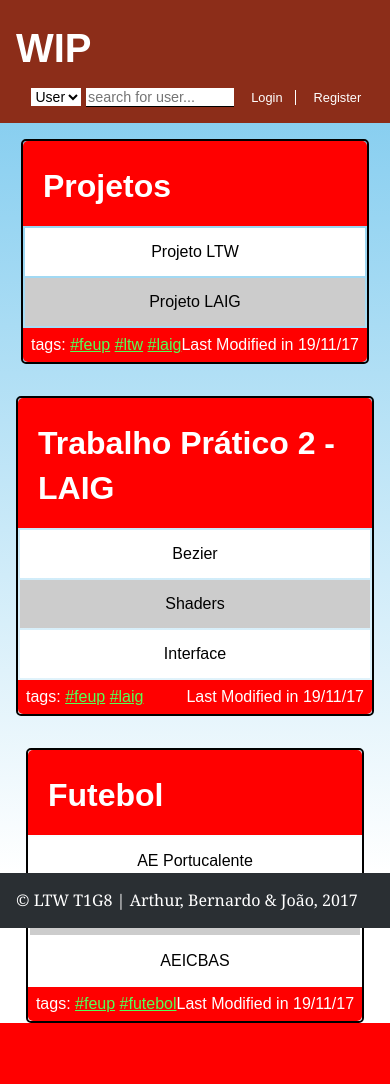
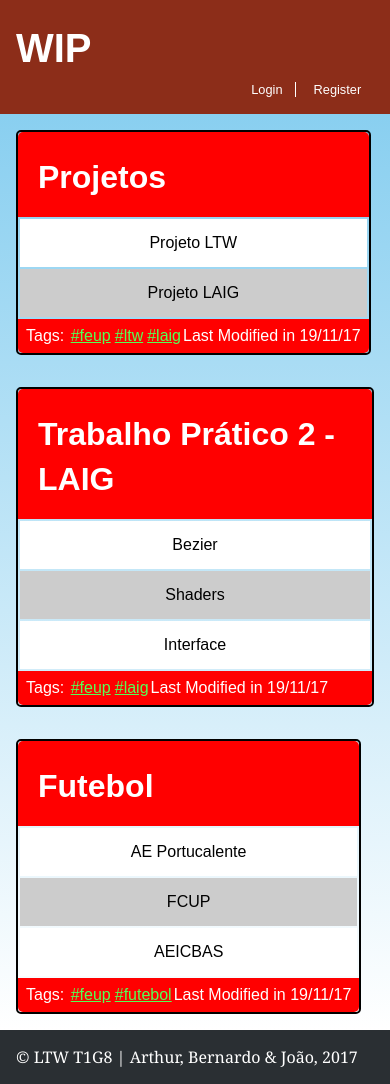
Before and after one commit to jotapsa/LTW-T1G8, a PHP site: page / in a window 390 px wide. Before the commit the page ends 1023 px from the top, so only its background shows below. Run offline with PHP 8.4, Linux system fonts and the light colour scheme; data comes from the database, SQL or seed files in the repository; data that the repository does not hold is empty.

Commit message:
fix to-do-list problem with reduced width

```diff
--- a/css/forms.css
+++ b/css/forms.css
@@ -1,9 +1,16 @@
+#login{
+    background-image: linear-gradient(to top, white, #89CFF0);
+
+    display: flex;
+    flex-flow: column nowrap;
+    height: 750px;
+}
+
 form {
-  background-color: white;
-  color: black;
-  margin: 2em auto;
-  width: 20em;
-  padding: 1em;
+    color: black;
+    margin: 2em auto;
+    width: 20em;
+    padding: 1em;
 }
 
 .val_error{
--- a/css/index_session.css
+++ b/css/index_session.css
@@ -1,34 +1,30 @@
-/*
-#main{
-  display:grid;
-  grid-template-columns: [user] auto [user_lists] auto;
-  background-image: linear-gradient(to top, white, #89CFF0);
-}
-*/
-
 #main {
     display: flex;
     flex-flow: row nowrap;
 }
 
 #user{
-    flex: 1 100%;
+    flex: 0 1 auto;
 
     background-color: #ffffff;
+
     text-align: center;
-    display:block;
-    margin: 1em;
+    display: flex;
+    flex-flow: column wrap;
+
     border: 2px solid black;
     border-radius: 5px;
+
     max-width: 270px;
+    margin: 1em;
 }
 
 #user > #headshot{
-  padding: 1.5em 2.5em;
+    margin: 1.5em;
 }
 
-#user > #name_user > h2{
-  padding-right: 2em;
+#user > #name_user{
+    text-align: center;
 }
 
 #user_lists{
@@ -48,7 +44,7 @@
     justify-content: center;
     align-items: flex-start;
 
-    height: 750px;
+    min-height: 750px;
 
     background-image: linear-gradient(to top, white, #89CFF0);
 }
@@ -59,7 +55,7 @@
     border-radius: 5px;
 
     display: grid;
-    grid-template-rows: /*[image] auto*/ [title] auto [items] auto [footer] auto;
+    grid-template-rows: [title] auto [items] auto [footer] auto;
 }
 
 #to-do-lists header{
@@ -69,13 +65,6 @@
     border-top-right-radius: 5px;
 }
 
-/*
-#to-do-lists img{
-    grid-area: image;
-    border-radius: 8px;
-    width: 100%;
-}
-*/
 
 #to-do-lists > article > header > h1{
     text-align: left;
@@ -85,7 +74,6 @@
 }
 
 #to-do-lists > article > header > h1 > a{
-  /*margin: 0em;*/
   color: white;
   text-decoration: none;
 }
@@ -146,7 +134,7 @@
 }
 
 .tags:first-child:before{
-    content: "tags: ";
+    content: "Tags: ";
     color: white;
 }
 
@@ -154,30 +142,30 @@
     color: #5f5;
 }
 
-/*
-#items ul {
-  margin: 0;
-  padding: 0;
-  list-style-type: none;
+@media all and (max-width: 750px) {
+    #main{
+        flex-flow: column wrap;
     }
 
-#items li {
-  background-color: white;
-  text-align: center;
-
-  padding: 1em 0;
+    #user{
+        flex-flow: row nowrap;
+        min-width: 92.5%;
     }
 
-#items li a{
-  color: black;
-  text-decoration: none;
+    #user > #name_user{
+        padding: 4em 0em;
     }
 
-#items li:hover {
-  background-color: green;
+    #to-do-lists{
+        flex-flow: column wrap;
     }
 
-#items li:hover a{
-  color: white;
+    #to-do-lists footer{
+        display: flex;
+        flex-flow: row wrap;
     }
-*/
+
+    .tags a{
+        padding: 2px;
+    }
+}
--- a/css/style.css
+++ b/css/style.css
@@ -1,11 +1,4 @@
 /* header */
-/*
-body{
-  margin: 0;
-  display: grid;
-  grid-template-rows: [header] auto [header_end content] auto [content_end footer] auto;
-}
-*/
 
 body{
     display: flex;
@@ -26,7 +19,7 @@ body > header {
 
 body > header h1, body > header h2{
   margin: 0;
-  font-size: 50px;
+  font-size: 100px;
 }
 
 body > header a {
@@ -94,79 +87,6 @@ body > header #signup {
     display: block;
 }
 
-/* article */
-
-/*#news header {
-  max-width: 10em;
-  padding: 1em;
-  position: absolute;
-}
-
-#news header h1{
-  margin: 0;
-
-  text-shadow: .2em .2em .2em black;
-}
-
-#news header a{
-  color: white;
-  text-decoration: none;
-}
-
-#news img {
-  width: 100%;
-}
-
-#news > article {
-  background-color: white;
-
-  margin: 1em 1em 1em 0;
-}
-
-#news > article > p{
-  padding: 0 1em;
-}
-
-#news > article > p:first-of-type:first-letter{
-  font-size: 2em;
-}
-
-#news > article > a{
-  padding: 0 1em;
-  float: right;
-  color: black;
-}
-
-#news footer {
-  color: white;
-  background-color: #f4655f;
-
-  padding: 1em;
-}
-
-#news footer a{
-  color: white;
-  text-decoration: none;
-  border-bottom: 1px solid white;
-  padding-bottom: 2px;
-}
-
-#news footer .tags {
-  margin-right: 1em;
-}
-
-#news footer .comments {
-  margin-left: 1em;
-}
-
-#news footer .comments:after {
-  content: ' comments';
-}
-
-#news footer .author:before{
-  content: "By ";
-}*/
-
 /* footer */
 
 body > footer {
@@ -202,3 +122,26 @@ header h2 {
 header a {
   font-size: 0.8em;
 }
+
+@media all and (max-width: 500px) {
+    body > header{
+        display: flex;
+        flex-flow: row nowrap;
+    }
+
+    body > header > h1{
+        font-size: 50px;
+    }
+
+    body > header > #signup{
+        padding-top: 4em;
+    }
+
+    body > header #searchType{
+        display: none;
+    }
+
+    body > header > #signup input{
+        display: none;
+    }
+}
--- a/templates/common/header.php
+++ b/templates/common/header.php
@@ -52,7 +52,7 @@ if(isset($_SESSION['username']) && $_SESSION['username'] != ''){
             <div class="dropdown">
               <a class="dropbtn">My Profile</a>
               <div class="dropdown-content">
-                <a href="#">To-Do Lists</a>
+                <a href="index.php">To-Do Lists</a>
                 <a href="#">Edit Profile</a>
                 <a href="#">Change Password</a>
               </div>
```
Lines whose indentation alone changed are shown as unchanged.
